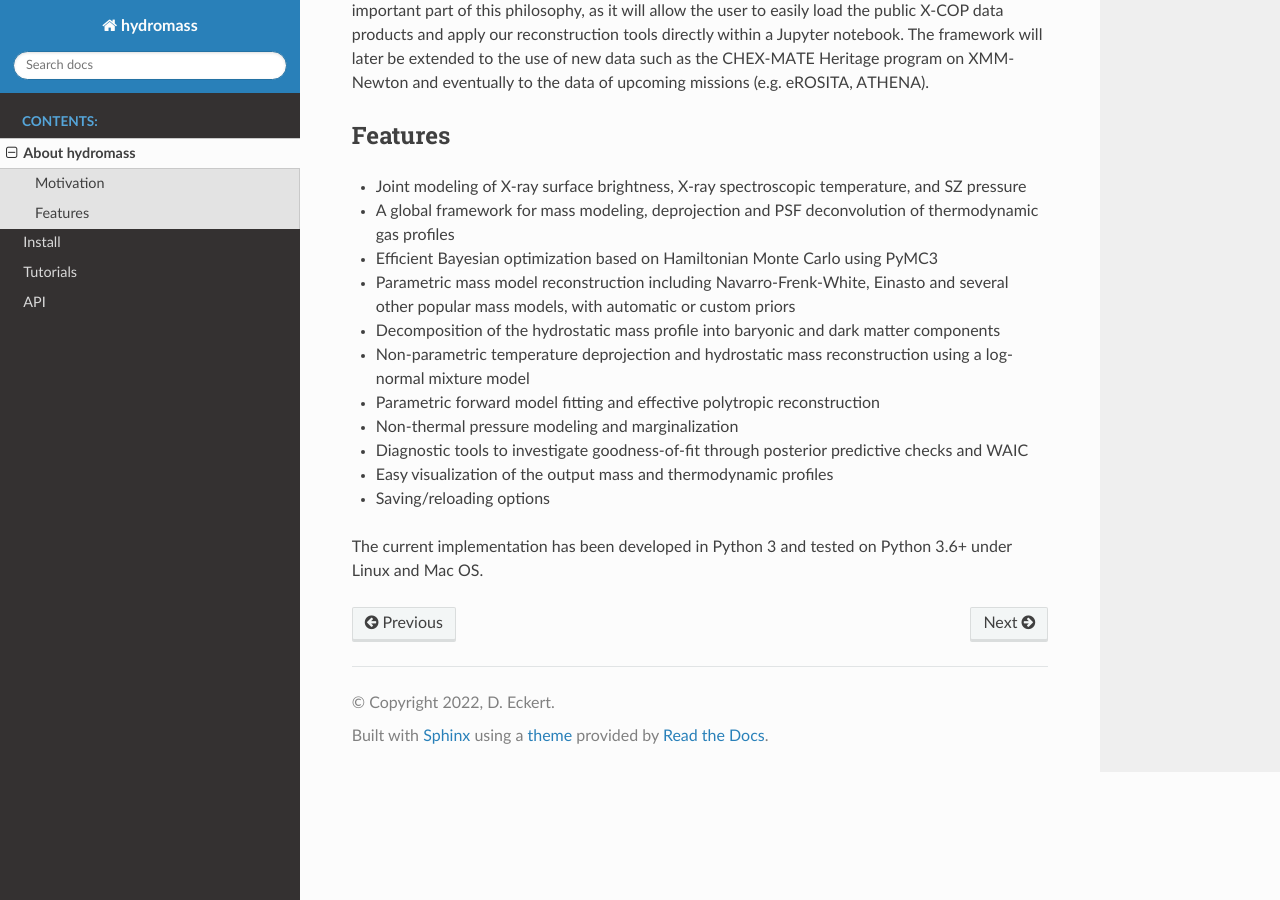
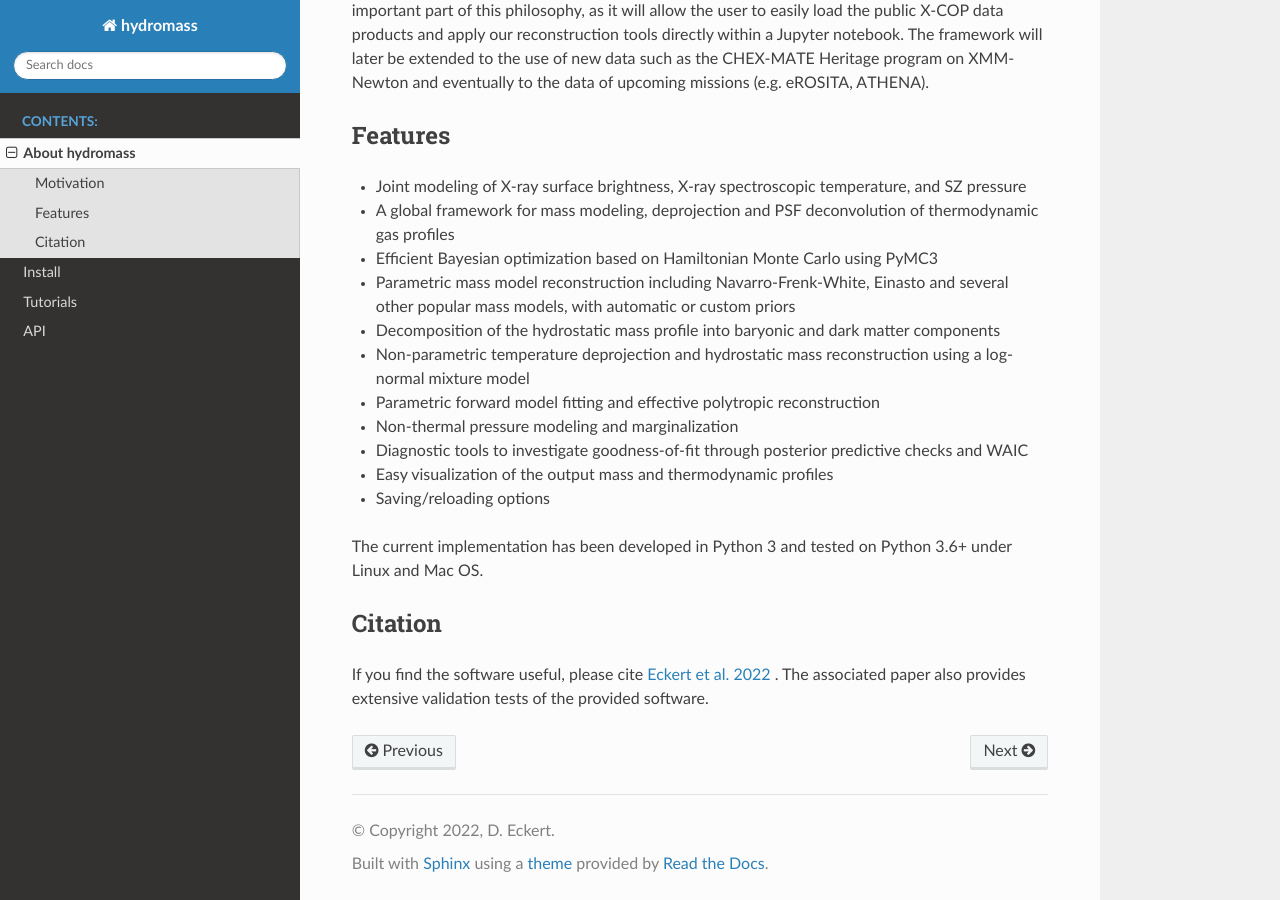
Before and after one commit to domeckert/hydromass, a Sphinx documentation site: the page built from docs/source/intro.rst, in a window 1280 px wide and 900 px high, scrolled down 507 px. Built offline with Sphinx 7.4.7 and the Read the Docs theme 2.0.0, drawn with Linux system fonts in a browser that asks for light colours; pages that are not in the unit, such as notebooks, are missing from menus.

Commit message:
added citation

```diff
--- a/docs/source/intro.rst
+++ b/docs/source/intro.rst
@@ -25,3 +25,7 @@ Features
 - Saving/reloading options
 
 The current implementation has been developed in Python 3 and tested on Python 3.6+ under Linux and Mac OS.
+
+Citation
+********
+If you find the software useful, please cite `Eckert et al. 2022 <https://ui.adsabs.harvard.edu/abs/2022A%26A...662A.123E/abstract>`_ . The associated paper also provides extensive validation tests of the provided software.
```
